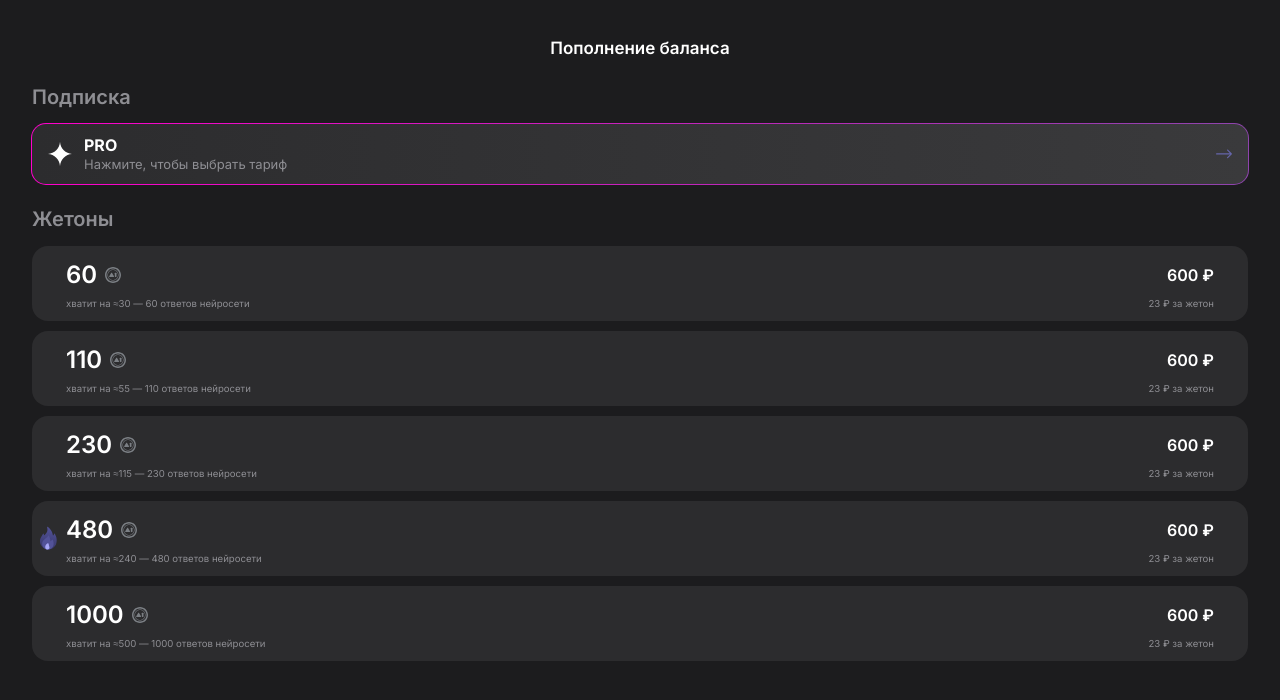
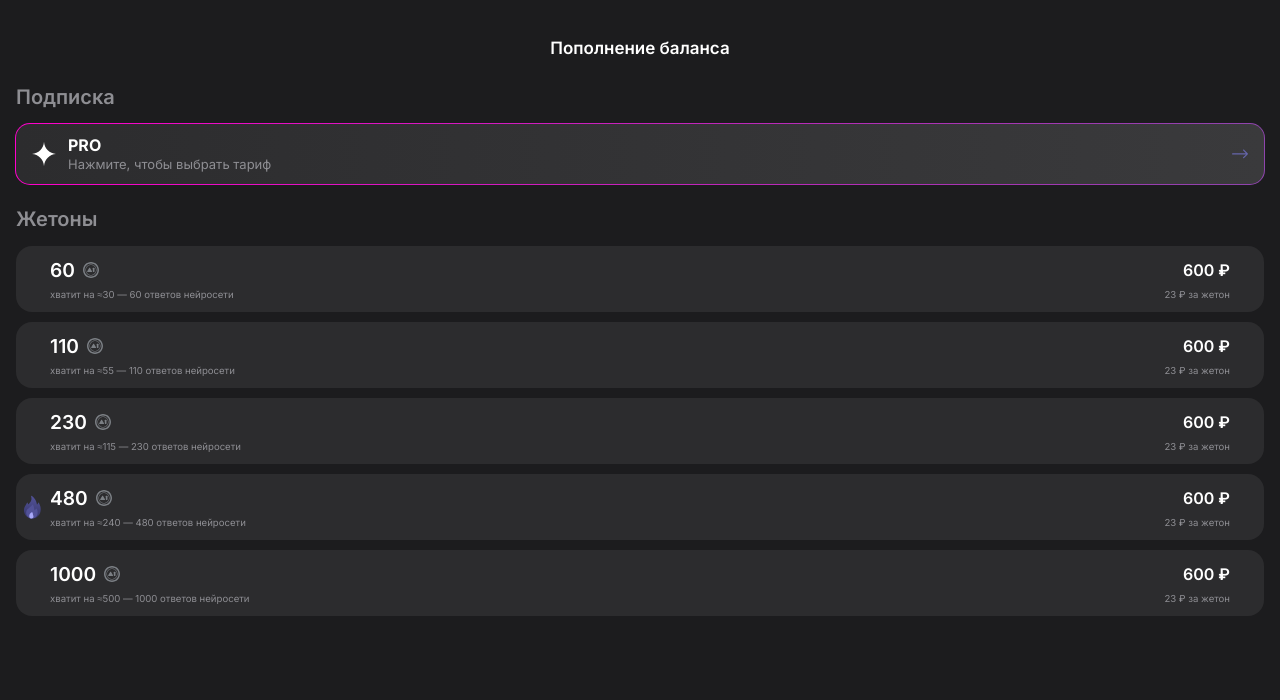
Before and after one commit to amchos/neuro-bot-vite-vue, a Vue app: page /#/add-balance in a window 1280 px wide. Shown: the top 700 px of the page. Built offline with nearby package versions, Linux system fonts and the light colour scheme.

Commit message:
addbalanceStyles

```diff
--- a/src/views/AddBalanceView.vue
+++ b/src/views/AddBalanceView.vue
@@ -158,7 +158,6 @@ const handleBuy = () => {
 }
 
 .content {
-  padding: 0 16px;
   flex: 1;
 }
 
@@ -183,7 +182,7 @@ const handleBuy = () => {
 .token-card {
   display: flex;
   align-items: center;
-  height: 75px;
+  height: 66px;
   background: #2c2c2e;
   border-radius: 16px;
   padding: 11px 5px;
@@ -236,7 +235,7 @@ const handleBuy = () => {
 }
 
 .token-amount {
-  font-size: 1.5rem;
+  font-size: 1.2rem;
   font-weight: 600;
   color: white;
 }
```
